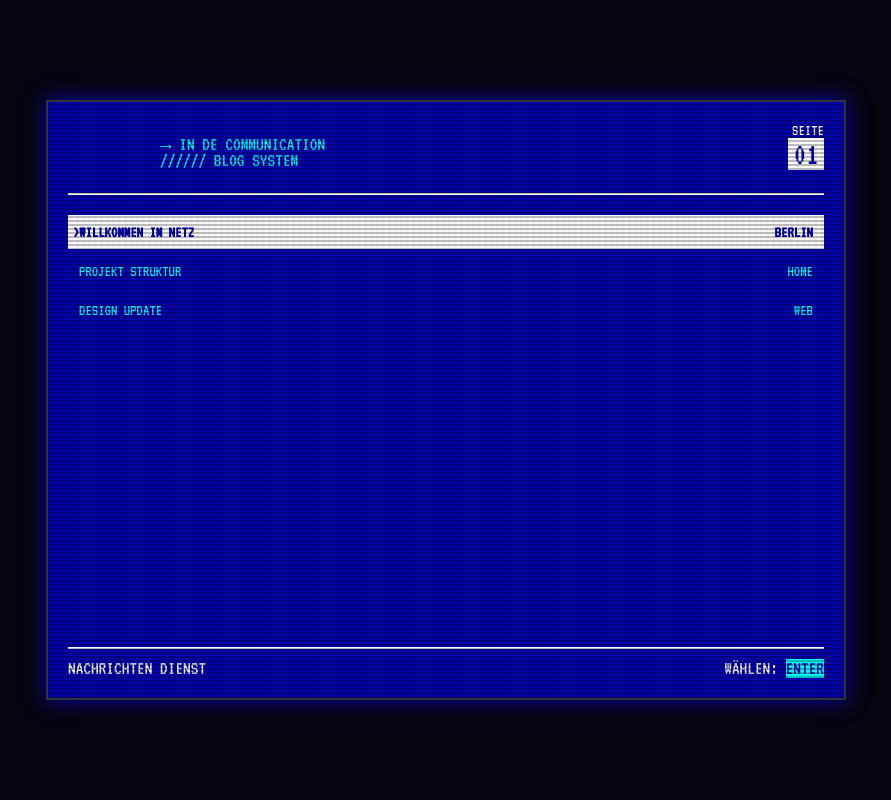
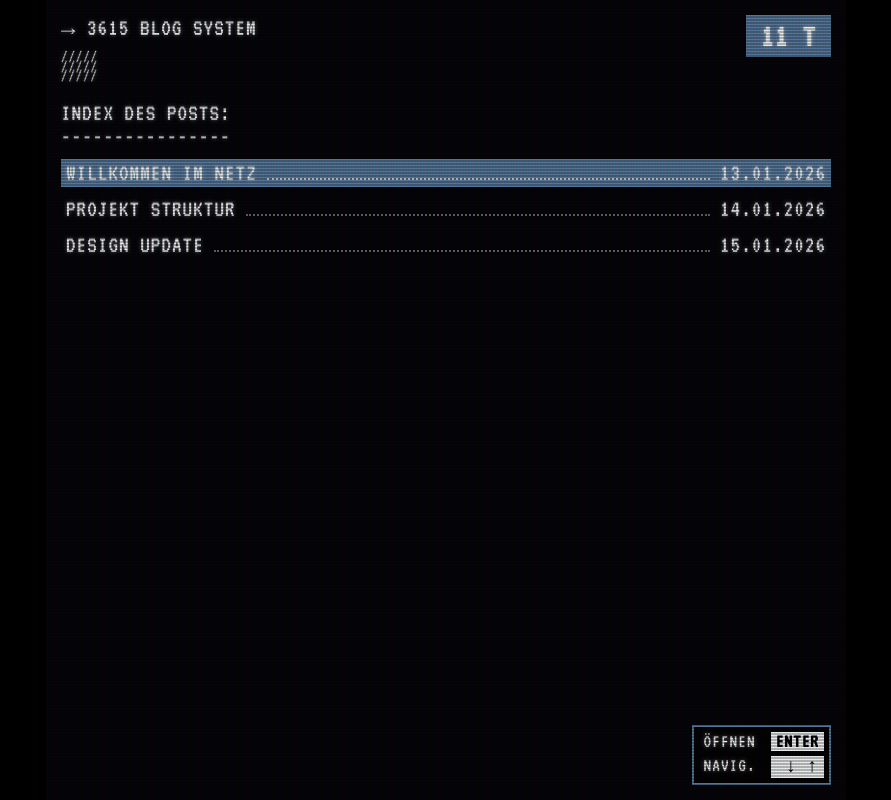
Before and after one commit to UYIOSASTUDIO/blogpost, a website: page index.html in a window 1280 px wide. Shown: the whole page, without its empty margins (194-1085 px from the left). Drawn offline with Linux system fonts and the light colour scheme.

Commit message:
commit 2

```diff
--- a/index.html
+++ b/index.html
@@ -13,13 +13,17 @@
     <div id="scanlines"></div>
 
     <header>
-        <div class="logo-ascii">
-            → IN DE COMMUNICATION
-            ////// BLOG SYSTEM
+        <div class="logo-section">
+            <div class="top-line">→ 3615 BLOG SYSTEM</div>
+            <div style="line-height:0.6; font-size:1rem; opacity:0.8;">
+                /////<br>
+                /////<br>
+                /////
+            </div>
         </div>
-        <div class="header-info">
-            <div>SEITE</div>
-            <div class="page-indicator" id="page-num">01</div>
+
+        <div class="header-block">
+            11 T
         </div>
     </header>
 
@@ -31,9 +35,12 @@
     </div>
 
     <footer>
-        <div id="footer-left">NACHRICHTEN DIENST</div>
-        <div id="footer-right">
-            <span id="nav-hint">LADE...</span>
+        <div class="menu-box">
+            <div class="menu-item" id="hint-select">WÄHLEN</div>
+            <div class="menu-key">ENTER</div>
+
+            <div class="menu-item" id="hint-nav">NAVIG.</div>
+            <div class="menu-key">↓ ↑</div>
         </div>
     </footer>
 </div>
--- a/script.js
+++ b/script.js
@@ -1,17 +1,13 @@
 let posts = [];
-let viewState = 'list'; // 'list' oder 'post'
+let viewState = 'list';
 let selectedIndex = 0;
 let currentPostId = null;
 
 // DOM Elemente
 const listView = document.getElementById('list-view');
 const postView = document.getElementById('post-view');
-const pageNum = document.getElementById('page-num');
-const navHint = document.getElementById('nav-hint');
-
-// Touch Variablen
-let touchStartX = 0;
-let touchEndX = 0;
+const hintSelect = document.getElementById('hint-select');
+const hintNav = document.getElementById('hint-nav');
 
 // --- INIT ---
 async function loadPosts() {
@@ -19,34 +15,44 @@ async function loadPosts() {
         const response = await fetch('posts.json');
         posts = await response.json();
         renderList();
-        updateHints();
     } catch (e) {
-        console.error(e);
-        listView.innerHTML = "FEHLER: 'posts.json' NICHT GEFUNDEN.";
+        listView.innerHTML = "FEHLER: DATENBANK OFF-LINE.";
     }
 }
 
-// --- RENDER ---
+// --- RENDER LISTE ---
 function renderList() {
     viewState = 'list';
     postView.style.display = 'none';
-    listView.style.display = 'block';
-    pageNum.innerText = "01";
-    updateHints();
+    listView.style.display = 'flex'; // Wichtig: Flexbox für items
+    listView.style.flexDirection = 'column';
+
+    // Footer Update
+    hintSelect.innerText = "ÖFFNEN";
 
     listView.innerHTML = '';
+
+    // Header für die Liste (wie im Bild "NOM: ...")
+    const listHeader = document.createElement('div');
+    listHeader.style.marginBottom = "10px";
+    listHeader.innerHTML = "INDEX DES POSTS: <br>----------------";
+    listView.appendChild(listHeader);
+
     posts.forEach((post, index) => {
         const div = document.createElement('div');
+        // Aktives Element bekommt die Klasse .active (Blauer Hintergrund)
         div.className = `post-item ${index === selectedIndex ? 'active' : ''}`;
+
+        // HTML Struktur mit Füllpunkten
         div.innerHTML = `
-            <span style="pointer-events:none;">${post.title}</span>
-            <span style="pointer-events:none;">${post.location}</span>
+            <span>${post.title}</span>
+            <span class="dots-filler"></span>
+            <span>${post.date}</span>
         `;
 
-        // Touch/Maus Klick Event für Mobile (Funktioniert auch Desktop, aber User nutzt Keyboard)
         div.onclick = () => {
             selectedIndex = index;
-            renderList(); // Um active state zu updaten
+            renderList();
             openPost(index);
         };
 
@@ -54,46 +60,45 @@ function renderList() {
     });
 }
 
+// --- RENDER POST ---
 function openPost(index) {
     if (!posts[index]) return;
 
     viewState = 'post';
     currentPostId = index;
-    selectedIndex = index; // Sync selection
+    selectedIndex = index;
 
     listView.style.display = 'none';
     postView.style.display = 'block';
 
-    pageNum.innerText = (index + 1).toString().padStart(2, '0');
-    updateHints();
+    // Footer Update
+    hintSelect.innerText = "ZURÜCK";
 
     const post = posts[index];
+
+    // Struktur wie die Formularfelder im Bild
     postView.innerHTML = `
-        <div class="meta-block">
-            TITEL: ${post.title}<br>
-            DATUM: ${post.date} | ORT: ${post.location}<br>
-            AUTOR: ${post.author}
+        <div class="meta-row">
+            <span class="label">TITEL:</span>
+            <span class="value">${post.title}</span>
         </div>
+        <div class="meta-row">
+            <span class="label">RUBRIK:</span>
+            <span class="value">${post.location}</span>
+        </div>
+        <div class="meta-row">
+            <span class="label">AUTOR:</span>
+            <span class="value">${post.author}</span>
+        </div>
+
         <div class="post-body">
             ${post.content}
         </div>
     `;
 }
 
-function updateHints() {
-    // Erkennt ob Touch gerät (grob)
-    const isTouch = ('ontouchstart' in window) || (navigator.maxTouchPoints > 0);
-
-    if (viewState === 'list') {
-        navHint.innerHTML = isTouch ? "TIPPEN ZUM ÖFFNEN" : "WÄHLEN: <span style='background:#0ff;color:#00a'>ENTER</span>";
-    } else {
-        navHint.innerHTML = isTouch ? "ZURÜCK: TIPPEN | NEXT: SWIPE" : "ZURÜCK: <span style='background:#0ff;color:#00a'>ESC</span>";
-    }
-}
-
-// --- KEYBOARD NAVIGATION (Desktop) ---
+// --- NAVIGATION ---
 document.addEventListener('keydown', (e) => {
-    // Verhindert Scrollen mit Pfeiltasten
     if(["ArrowUp","ArrowDown","ArrowLeft","ArrowRight"].indexOf(e.code) > -1) {
         e.preventDefault();
     }
@@ -117,39 +122,27 @@ document.addEventListener('keydown', (e) => {
         } else if (e.key === 'ArrowLeft') {
             let prevIdx = (currentPostId - 1 + posts.length) % posts.length;
             openPost(prevIdx);
+        } else if (e.key === 'Enter') {
+            renderList(); // Enter im Post bringt dich zurück (optional)
         }
     }
 });
 
-// --- TOUCH NAVIGATION (Mobile/Tablet) ---
-// Swipe Erkennung
-document.addEventListener('touchstart', e => {
-    touchStartX = e.changedTouches[0].screenX;
+// Touch Swipe (Unverändert gut)
+let touchStartX = 0;
+let touchEndX = 0;
+document.addEventListener('touchstart', e => touchStartX = e.changedTouches[0].screenX);
+document.addEventListener('touchend', e => {
+    touchEndX = e.changedTouches[0].screenX;
+    if (viewState === 'post') {
+        if (touchEndX < touchStartX - 50) openPost((currentPostId + 1) % posts.length);
+        if (touchEndX > touchStartX + 50) openPost((currentPostId - 1 + posts.length) % posts.length);
+    }
 });
 
-document.addEventListener('touchend', e => {
-    touchEndX = e.changedTouches[0].screenX;
-    handleSwipe();
-});
-
-function handleSwipe() {
-    // Swipe Logik nur im Post-View oder auch Liste? Hier nur Post-View für Next/Prev
-    if (viewState === 'post') {
-        if (touchEndX < touchStartX - 50) { // Swipe Links -> Nächster
-            let nextIdx = (currentPostId + 1) % posts.length;
-            openPost(nextIdx);
-        }
-        if (touchEndX > touchStartX + 50) { // Swipe Rechts -> Vorheriger
-            let prevIdx = (currentPostId - 1 + posts.length) % posts.length;
-            openPost(prevIdx);
-        }
-    }
-}
-
-// Zurück zur Liste bei Tippen auf Header (als "Home Button" Alternative auf Handy)
+// Home Button Logic
 document.querySelector('header').addEventListener('click', () => {
     if(viewState === 'post') renderList();
 });
 
-// Start
 loadPosts();
--- a/style.css
+++ b/style.css
@@ -1,103 +1,177 @@
 :root {
-    --bg-color: #050510;
-    --screen-bg: #0000AA; /* Minitel Blau */
-    --text-main: #FFFFFF;
-    --text-dim: #00FFFF;
-    --highlight: #FFFFFF;
-    --highlight-text: #0000AA;
+    /* Exakte Farben aus dem Bild */
+    --bg-color: #020205;       /* Fast schwarz */
+    --crt-blue: #547698;       /* Das Minitel-Blau aus dem Header */
+    --text-white: #EBEFEF;     /* Kein hartes Weiß, leichtes CRT-Weiß */
+    --scanline: rgba(0, 0, 0, 0.5);
 }
 
 * { box-sizing: border-box; }
 
+html, body {
+    margin: 0; padding: 0;
+    background-color: #000; /* Rahmen ums Gerät */
+    height: 100%;
+    width: 100%;
+    overflow: hidden;
+}
+
 body {
-    margin: 0; padding: 0;
-    background-color: var(--bg-color);
-    color: var(--text-main);
     font-family: 'VT323', monospace;
-    height: 100vh; width: 100vw;
-    overflow: hidden;
     display: flex;
     justify-content: center;
     align-items: center;
+    color: var(--text-white);
     text-transform: uppercase;
-    /* Maus nur verstecken, wenn kein Touchgerät (wird via JS handled oder hier global) */
+    /* Versteckt Cursor auf Desktop */
     cursor: none;
-    -webkit-tap-highlight-color: transparent; /* Kein blaues Highlight auf Handy */
+    -webkit-font-smoothing: none;
 }
 
-/* Auf Touch-Geräten den Standard-Cursor wieder erlauben, falls nötig */
-@media (hover: none) {
-    body { cursor: auto; }
+/* Der Bildschirm Container */
+#minitel-screen {
+    background-color: var(--bg-color);
+    width: 100%;
+    max-width: 800px;
+    /* WICHTIG FÜR MOBILE: Nimmt exakt den sichtbaren Bereich */
+    height: 100dvh;
+    position: relative;
+    display: flex;
+    flex-direction: column;
+    padding: 15px;
+    font-size: 1.5rem; /* Große Schrift wie im Bild */
+    letter-spacing: 1px;
+    text-shadow: 0 0 4px rgba(255, 255, 255, 0.4); /* Leichter CRT Glow */
 }
 
-#minitel-screen {
-    background-color: var(--screen-bg);
-    width: 100%; max-width: 800px;
-    height: 100%; max-height: 600px;
-    position: relative;
-    display: flex; flex-direction: column;
-    padding: 20px;
-    box-shadow: 0 0 20px var(--screen-bg);
-    border: 2px solid #333;
+/* Scanlines Overlay */
+#scanlines {
+    position: absolute; top: 0; left: 0; right: 0; bottom: 0;
+    background: linear-gradient(rgba(18, 16, 16, 0) 50%, rgba(0, 0, 0, 0.25) 50%),
+    linear-gradient(90deg, rgba(255, 0, 0, 0.06), rgba(0, 255, 0, 0.02), rgba(0, 0, 255, 0.06));
+    background-size: 100% 3px, 3px 100%;
+    pointer-events: none; z-index: 999;
 }
 
-#scanlines {
-    position: absolute; top: 0; left: 0; right: 0; bottom: 0;
-    background: linear-gradient(rgba(18,16,16,0) 50%, rgba(0,0,0,0.25) 50%),
-    linear-gradient(90deg, rgba(255,0,0,0.06), rgba(0,255,0,0.02), rgba(0,0,255,0.06));
-    background-size: 100% 4px, 6px 100%;
-    pointer-events: none; z-index: 10;
+/* --- HEADER DESIGN --- */
+header {
+    margin-bottom: 20px;
+    display: flex;
+    justify-content: space-between;
+    align-items: flex-start;
 }
 
-header {
-    display: flex; justify-content: space-between;
-    border-bottom: 2px solid var(--text-main);
-    padding-bottom: 10px; margin-bottom: 20px;
+.logo-section {
+    display: flex;
+    flex-direction: column;
 }
 
-.logo-ascii { font-size: 1.2rem; line-height: 0.8; white-space: pre; color: var(--text-dim); }
-.header-info { text-align: right; }
-.page-indicator { background: var(--text-main); color: var(--screen-bg); padding: 0 5px; font-size: 2rem; }
-
-#content-area { flex-grow: 1; overflow: hidden; position: relative; }
-
-/* LISTEN ANSICHT */
-.post-item {
-    display: flex; justify-content: space-between;
-    padding: 8px 10px; margin-bottom: 5px;
-    border: 1px solid transparent;
-    color: var(--text-dim);
-    cursor: pointer; /* Signalisiert Klickbarkeit auf Mobile */
-    transition: all 0.1s;
+.top-line {
+    margin-bottom: 10px;
 }
 
-/* HIER IST DIE WICHTIGE ÄNDERUNG FÜR SICHTBARKEIT */
-.post-item.active {
-    background-color: var(--text-main); /* Weißer Hintergrund */
-    color: var(--screen-bg);            /* Blaue Schrift */
+/* Der blaue Block oben rechts wie im Bild */
+.header-block {
+    background-color: var(--crt-blue);
+    color: var(--text-white);
+    padding: 5px 15px;
+    font-size: 2rem;
+    line-height: 1;
     font-weight: bold;
-    border: 1px solid var(--text-main);
-}
-/* Kleiner Pfeil vor dem aktiven Element (optional, ASCII Style) */
-.post-item.active::before {
-    content: "> ";
-    position: absolute;
-    left: 5px;
+    box-shadow: 2px 2px 0px rgba(0,0,0,0.5);
 }
 
-/* EINZEL POST ANSICHT */
-.single-post { display: none; height: 100%; overflow-y: auto; /* Scrollbar falls Text lang, aber versteckt */ scrollbar-width: none; }
-.single-post::-webkit-scrollbar { display: none; }
-
-.meta-block {
-    margin-bottom: 20px;
-    border-bottom: 1px dotted var(--text-dim);
-    padding-bottom: 10px;
+/* --- LISTE & INHALT --- */
+#content-area {
+    flex-grow: 1;
+    overflow: hidden;
+    display: flex;
+    flex-direction: column;
 }
 
-.post-body { font-size: 1.4rem; line-height: 1.4; color: var(--text-main); }
+/* Listen Design */
+.post-item {
+    display: flex;
+    justify-content: space-between;
+    align-items: flex-end; /* Damit die Punkte unten sitzen */
+    padding: 2px 5px;
+    margin-bottom: 8px;
+    cursor: pointer;
+}
 
+/* Die Punkte zwischen Titel und Datum */
+.dots-filler {
+    flex-grow: 1;
+    border-bottom: 2px dotted var(--text-white);
+    margin: 0 10px 5px 10px; /* Abstand und Ausrichtung */
+    opacity: 0.5;
+}
+
+/* AKTIVER STATUS (Wie der blaue Block im Bild) */
+.post-item.active {
+    background-color: var(--crt-blue);
+    color: var(--text-white);
+}
+
+/* Wenn aktiv, keine Punkte anzeigen, sieht sauberer aus oder Farbe anpassen */
+.post-item.active .dots-filler {
+    border-bottom: 2px dotted var(--text-white);
+    opacity: 1;
+}
+
+/* --- SINGLE POST --- */
+.single-post {
+    display: none;
+    height: 100%;
+    overflow-y: auto;
+    scrollbar-width: none; /* Firefox */
+    padding-right: 10px;
+}
+.single-post::-webkit-scrollbar { display: none; } /* Chrome/Safari */
+
+.meta-row {
+    display: flex;
+    margin-bottom: 10px;
+}
+.label { width: 140px; }
+.value {
+    flex-grow: 1;
+    border-bottom: 2px dotted var(--text-white); /* Look from image fields */
+}
+
+.post-body {
+    margin-top: 30px;
+    line-height: 1.4;
+    white-space: pre-line; /* Damit Umbrüche im JSON funktionieren */
+}
+
+/* --- FOOTER / MENU --- */
 footer {
-    margin-top: auto; border-top: 2px solid var(--text-main);
-    padding-top: 10px; display: flex; justify-content: space-between; font-size: 1.2rem;
+    margin-top: auto;
+    display: flex;
+    justify-content: flex-end;
+    padding-top: 10px;
+    font-size: 1.2rem;
 }
+
+/* Das Menü unten rechts nachbauen */
+.menu-box {
+    display: grid;
+    grid-template-columns: auto auto;
+    gap: 5px;
+    text-align: right;
+    border: 2px solid var(--crt-blue);
+    padding: 5px;
+    background: #000;
+}
+
+.menu-item {
+    padding: 0 5px;
+}
+.menu-key {
+    background-color: var(--text-white);
+    color: #000;
+    padding: 0 5px;
+    margin-left: 5px;
+    font-weight: bold;
+}
```
